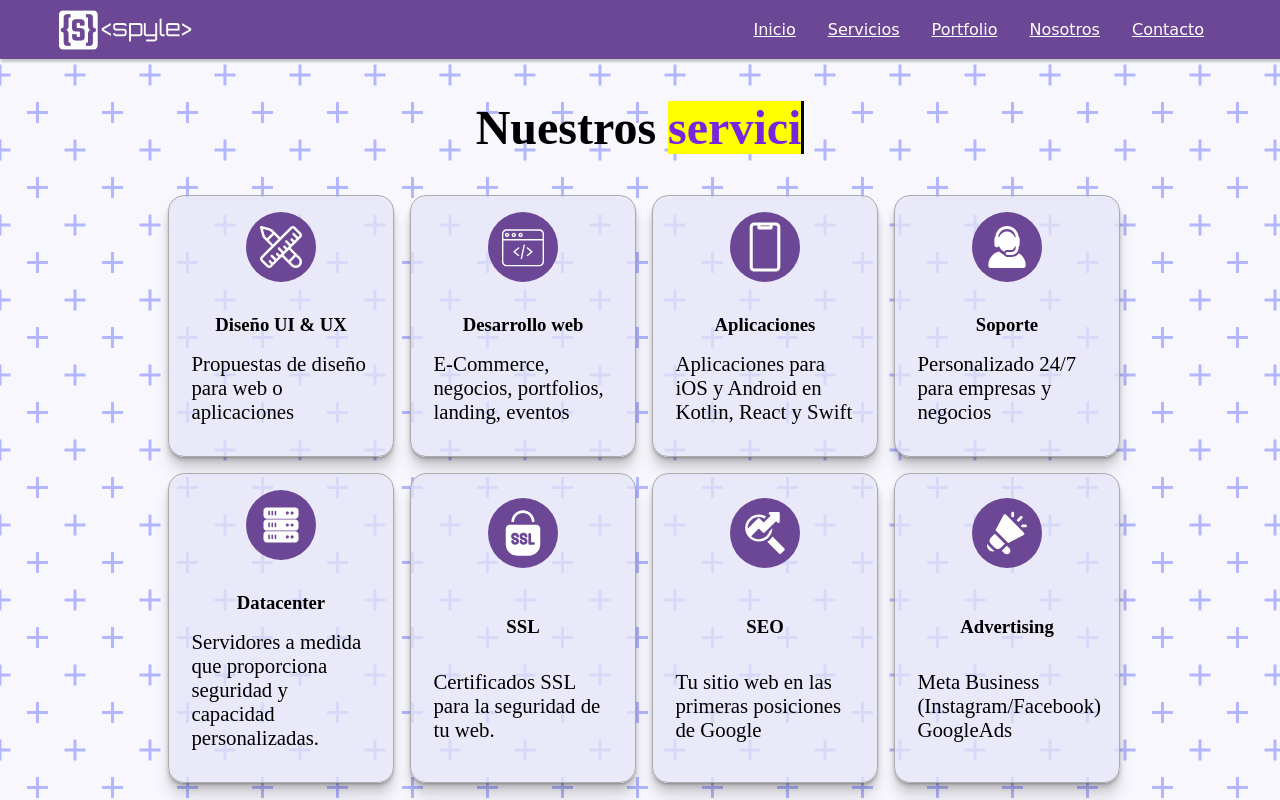
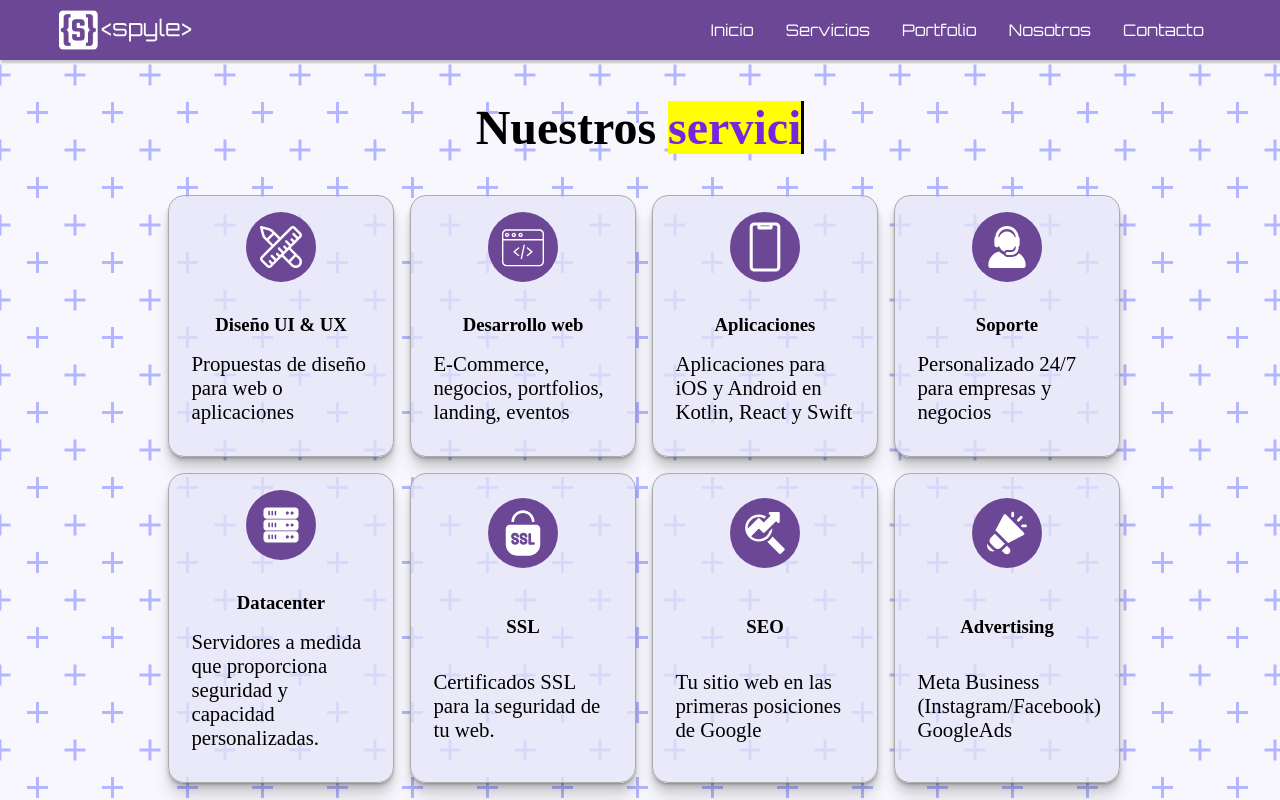
Before and after one commit to gabyvespasiano/spyle, a plain HTML site: page index.html in a window 1280 px wide. Shown: the top 800 px of the page. Drawn offline with Linux system fonts and the light colour scheme.

Commit message:
agrego fuente

```diff
--- a/assets/css/style.css
+++ b/assets/css/style.css
@@ -1,6 +1,7 @@
 :root {
   /* general */
   --c-h2-segundario: #670afce3;
+
   /* header */
   --c-header-background:#6c4796;
   --c-header-links:#fff;
@@ -44,6 +45,7 @@ body {
   margin: 0;
   padding: 0;
   overflow-x: hidden;
+
 }
 .bg{
   position: fixed;
@@ -64,7 +66,8 @@ body {
 header{
   background-color: var(--c-header-background);
   color: var(--c-header-links);
-  font-family: 'Fredoka One', cursive;
+  /* font-family: 'Fredoka One', cursive; */
+  font-family: 'Orbitron', sans-serif;
   align-items:center;
   justify-content: space-between;
   padding: 20px;
@@ -82,7 +85,8 @@ nav{
   max-width: 1200px;
   margin: auto;
   display: block;
-  text-decoration: underline;
+  text-decoration: none;
+
 }
 nav .logo{
   position: fixed;
@@ -113,6 +117,8 @@ nav ul li a{
   text-decoration: none;
   padding: 1rem 1rem;
   transition: color 0.2s linear 0.01s;
+
+
 }
 nav ul li a:hover{
   background-size: 100% 2px;
--- a/index.html
+++ b/index.html
@@ -4,6 +4,10 @@
     <meta charset="UTF-8">
     <meta http-equiv="X-UA-Compatible" content="IE=edge">
     <meta name="viewport" content="width=device-width, initial-scale=1.0">
+    <link rel="preconnect" href="https://fonts.googleapis.com">
+<link rel="preconnect" href="https://fonts.gstatic.com" crossorigin>
+<link href="https://fonts.googleapis.com/css2?family=Orbitron&display=swap" rel="stylesheet">
+
    <!-- <link rel="stylesheet" href="/assets/css/reset.css"> -->
     <link rel="stylesheet" href="./assets/css/style.css">
     <title>Spyle Dev</title>
```
